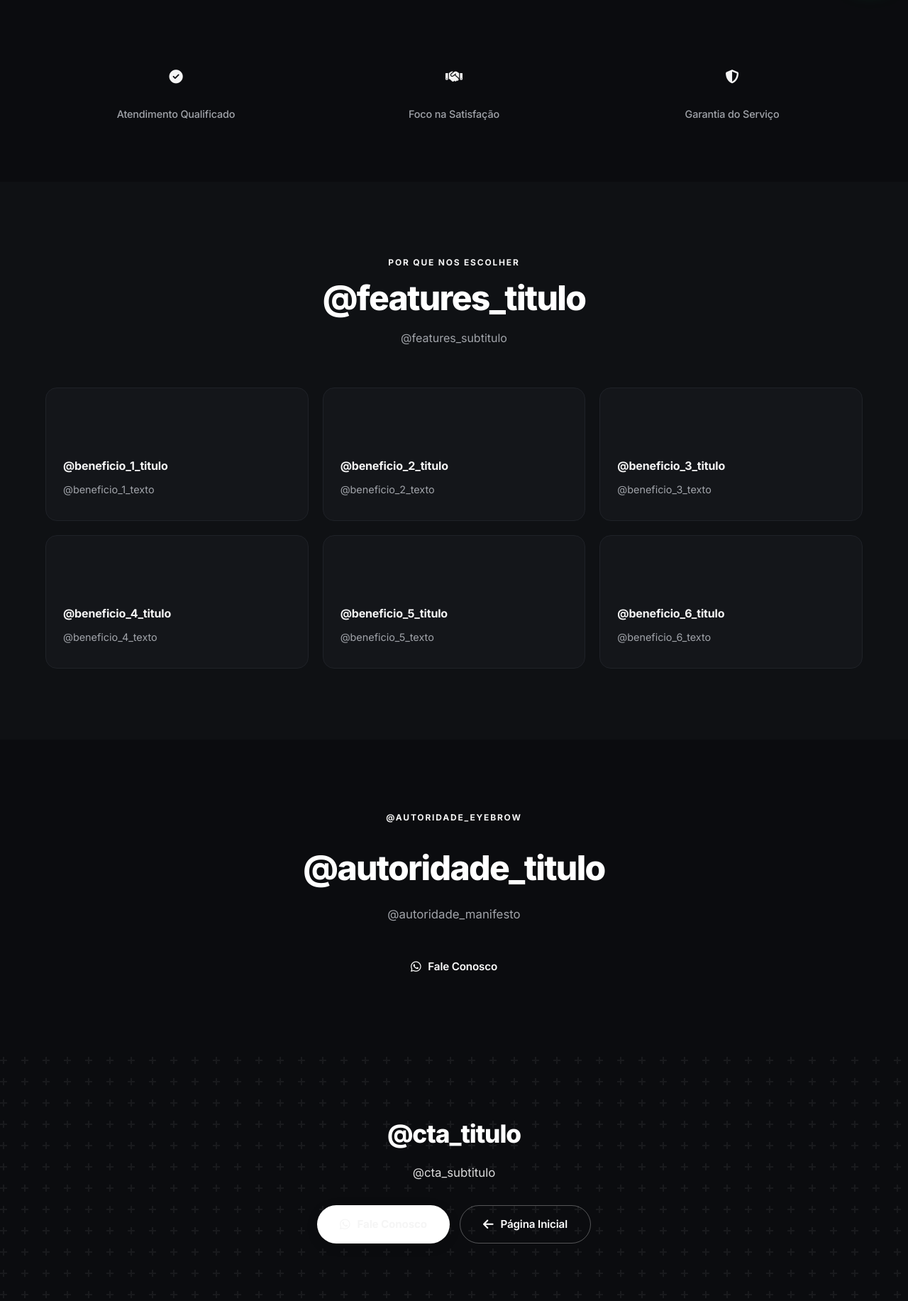
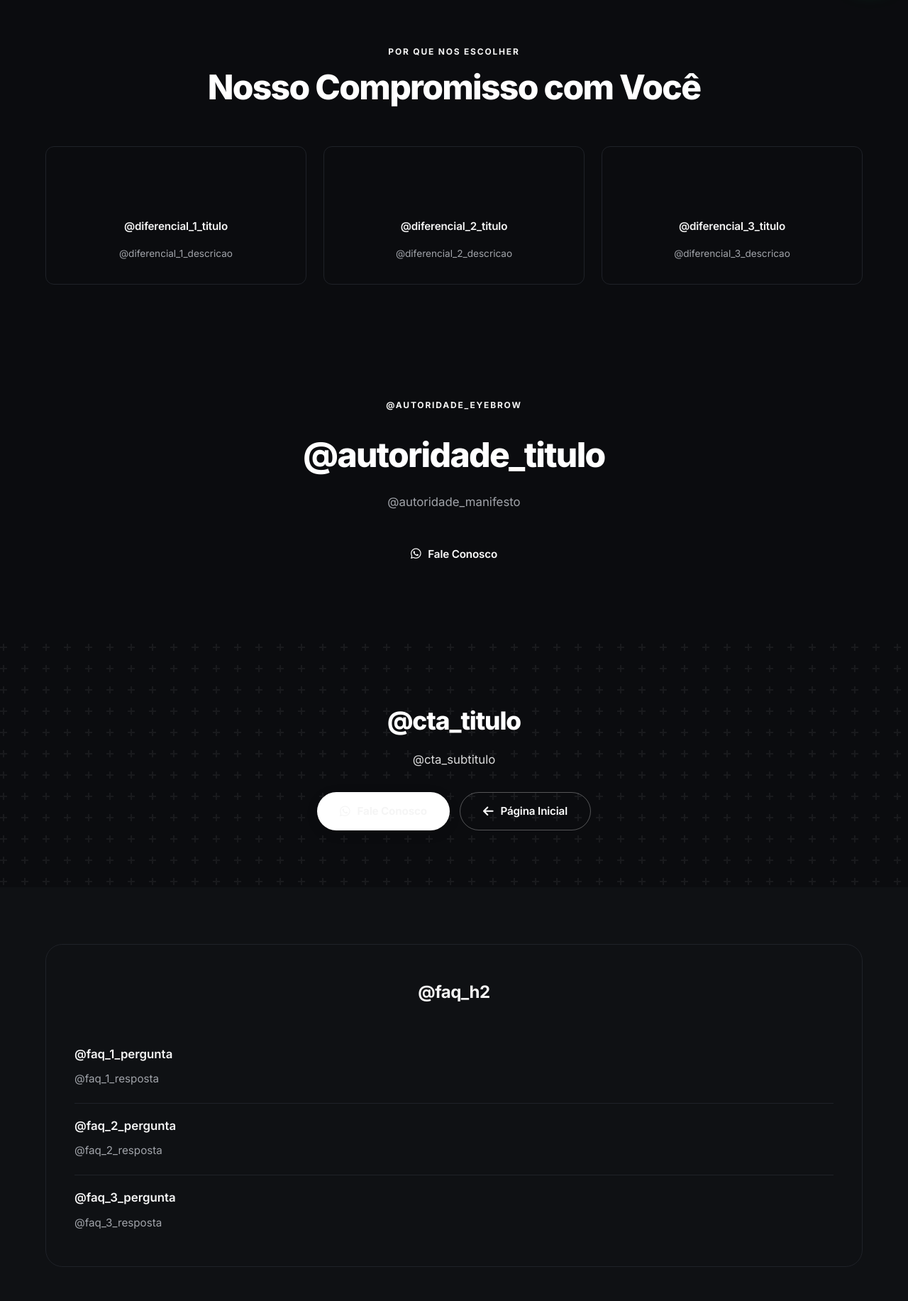
Before and after one commit to lausantosdev/autoridade-sites, a Python web app: template templates/page.html in a window 1280 px wide. Shown: the part 801-2634 px from the top of the page at 71% size. Run offline with Jinja, Linux system fonts and the light colour scheme; the template is opened without the code that fills it, so the values that code supplies are empty.

Commit message:
refactor: separar Serviços e Diferenciais + grid adaptativo
- site_data_builder: _build_features → _build_services (cards dinâmicos por keyword)
- page_generator: prompt IA agora gera 3 diferenciais genéricos com descrição
- page.html: trust indicators substituídos por 3 cards IA com descrição
- index.html: diferenciais reduzidos de 6 para 3 hardcoded genéricos
- style.css: trust-item estilizado como card premium com hover
- template-dist: grid adaptativo (auto-fit) elimina espaço vazio

```diff
--- a/templates/css/style.css
+++ b/templates/css/style.css
@@ -490,11 +490,21 @@ a {
 }
 
 .trust-item {
-    padding: 24px 16px;
+    padding: 32px 24px;
     display: flex;
     flex-direction: column;
     align-items: center;
-    gap: 14px;
+    gap: 16px;
+    background: var(--surface);
+    border: 1px solid var(--border);
+    border-radius: var(--radius);
+    transition: var(--transition);
+}
+
+.trust-item:hover {
+    transform: translateY(-4px);
+    box-shadow: 0 8px 30px rgba(0, 0, 0, 0.08);
+    border-color: rgba(var(--primary-rgb), 0.3);
 }
 
 .trust-icon {
@@ -512,10 +522,19 @@ a {
 }
 
 .trust-label {
-    font-size: 0.9rem;
+    font-size: 0.95rem;
+    color: var(--text-primary);
+    font-weight: 600;
+    letter-spacing: -0.01em;
+    text-align: center;
+}
+
+.trust-desc {
+    font-size: 0.85rem;
     color: var(--text-secondary);
-    font-weight: 500;
-    letter-spacing: -0.01em;
+    line-height: 1.5;
+    text-align: center;
+    margin: 0;
 }
 
 /* Backward compat: stats classes */
--- a/templates/page.html
+++ b/templates/page.html
@@ -81,64 +81,28 @@
         </div>
     </section>
 
-    <!-- ===== TRUST INDICATORS ===== -->
+    <!-- ===== DIFERENCIAIS — 3 trust indicators genéricos ===== -->
     <section class="trust-section">
-        <div class="container">
-            <div class="trust-grid reveal">
-                <div class="trust-item">
-                    <div class="trust-icon"><i class="fas fa-check-circle"></i></div>
-                    <div class="trust-label">Atendimento Qualificado</div>
-                </div>
-                <div class="trust-item">
-                    <div class="trust-icon"><i class="fas fa-handshake"></i></div>
-                    <div class="trust-label">Foco na Satisfação</div>
-                </div>
-                <div class="trust-item">
-                    <div class="trust-icon"><i class="fas fa-shield-halved"></i></div>
-                    <div class="trust-label">Garantia do Serviço</div>
-                </div>
-            </div>
-        </div>
-    </section>
-
-    <!-- ===== FEATURES / DIFERENCIAIS — 6 cards (espelha a Home) ===== -->
-    <section id="diferenciais" class="features-section">
         <div class="container">
             <div class="section-header reveal">
                 <span class="section-tag">Por que nos escolher</span>
-                <h2 class="section-title">@features_titulo</h2>
-                <p class="section-subtitle">@features_subtitulo</p>
+                <h2 class="section-title">Nosso Compromisso com Você</h2>
             </div>
-            <div class="features-grid reveal">
-                <div class="feature-card">
-                    <div class="feature-icon"><i class="@beneficio_1_icone"></i></div>
-                    <h3>@beneficio_1_titulo</h3>
-                    <p>@beneficio_1_texto</p>
+            <div class="trust-grid reveal">
+                <div class="trust-item">
+                    <div class="trust-icon"><i class="@diferencial_1_icone"></i></div>
+                    <div class="trust-label">@diferencial_1_titulo</div>
+                    <p class="trust-desc">@diferencial_1_descricao</p>
                 </div>
-                <div class="feature-card">
-                    <div class="feature-icon"><i class="@beneficio_2_icone"></i></div>
-                    <h3>@beneficio_2_titulo</h3>
-                    <p>@beneficio_2_texto</p>
+                <div class="trust-item">
+                    <div class="trust-icon"><i class="@diferencial_2_icone"></i></div>
+                    <div class="trust-label">@diferencial_2_titulo</div>
+                    <p class="trust-desc">@diferencial_2_descricao</p>
                 </div>
-                <div class="feature-card">
-                    <div class="feature-icon"><i class="@beneficio_3_icone"></i></div>
-                    <h3>@beneficio_3_titulo</h3>
-                    <p>@beneficio_3_texto</p>
-                </div>
-                <div class="feature-card">
-                    <div class="feature-icon"><i class="@beneficio_4_icone"></i></div>
-                    <h3>@beneficio_4_titulo</h3>
-                    <p>@beneficio_4_texto</p>
-                </div>
-                <div class="feature-card">
-                    <div class="feature-icon"><i class="@beneficio_5_icone"></i></div>
-                    <h3>@beneficio_5_titulo</h3>
-                    <p>@beneficio_5_texto</p>
-                </div>
-                <div class="feature-card">
-                    <div class="feature-icon"><i class="@beneficio_6_icone"></i></div>
-                    <h3>@beneficio_6_titulo</h3>
-                    <p>@beneficio_6_texto</p>
+                <div class="trust-item">
+                    <div class="trust-icon"><i class="@diferencial_3_icone"></i></div>
+                    <div class="trust-label">@diferencial_3_titulo</div>
+                    <p class="trust-desc">@diferencial_3_descricao</p>
                 </div>
             </div>
         </div>
```
Also changed, not shown: config-test.yaml (added, +29 -0 lines), core/page_generator.py (+9 -10 lines), core/site_data_builder.py (+55 -39 lines), template-dist/index.html (+7 -0 lines), templates/index.html (+9 -21 lines).
